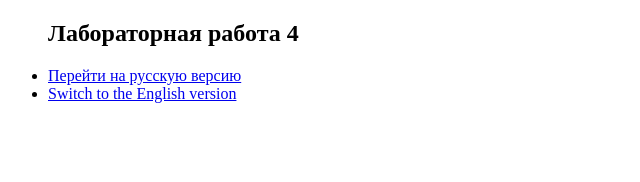
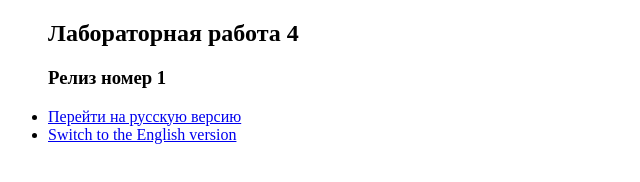
Before and after one commit to Kem-Nik/Lab4, a plain HTML site: page index.html in a window 1280 px wide. Shown: the whole page, without its empty margins (0-640 px from the left). Drawn offline with Linux system fonts and the light colour scheme.

Commit message:
Update index.html

```diff
--- a/index.html
+++ b/index.html
@@ -3,6 +3,7 @@
 <body>
     <ul>
         <h2>Лабораторная работа 4</h2>
+        <h3>Релиз номер 1</h3>
         <li><a href="ru/index.html">Перейти на русскую версию</a></li>
         <li><a href="en/index.html">Switch to the English version</a></li>
     </ul>
```
